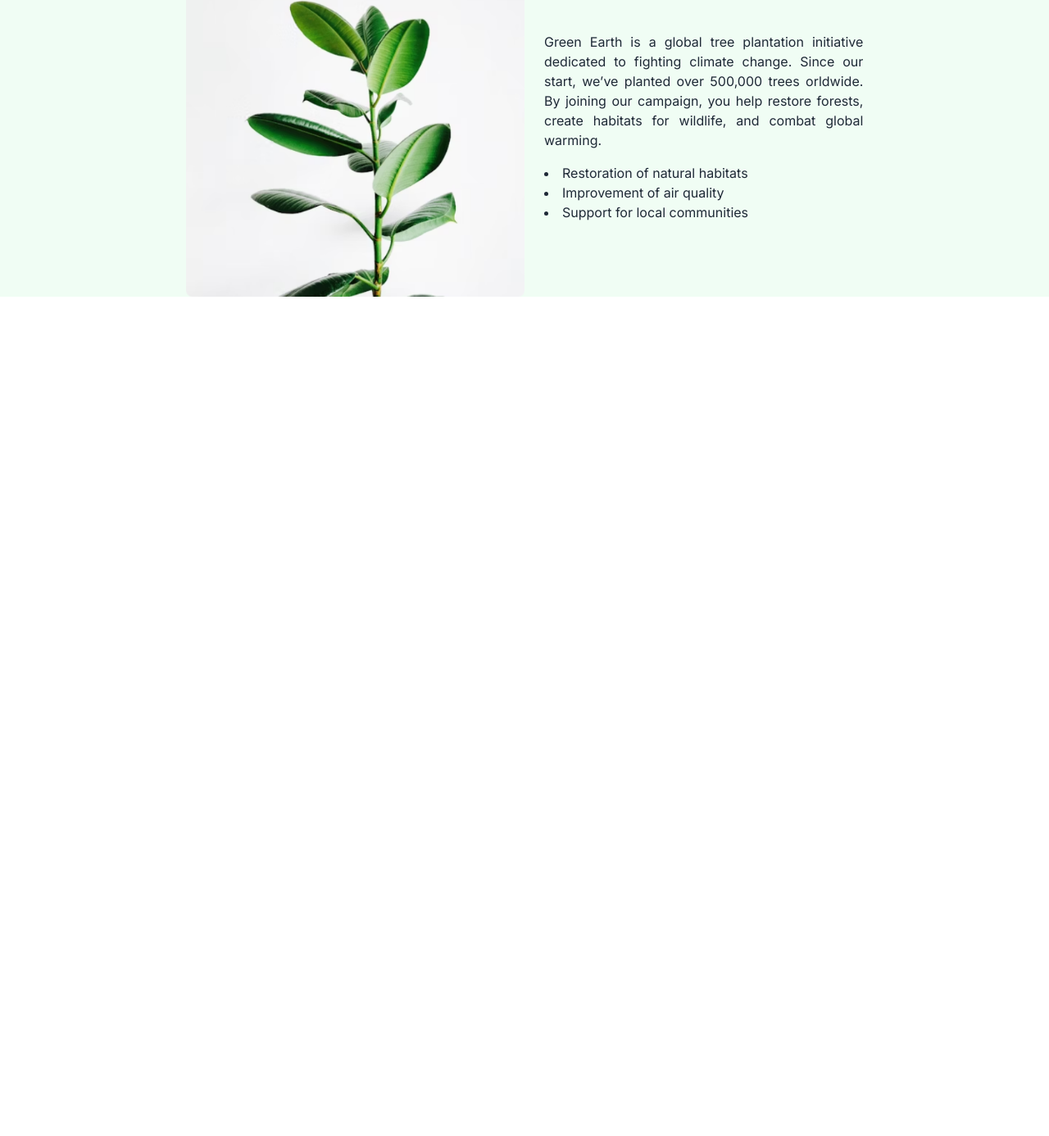
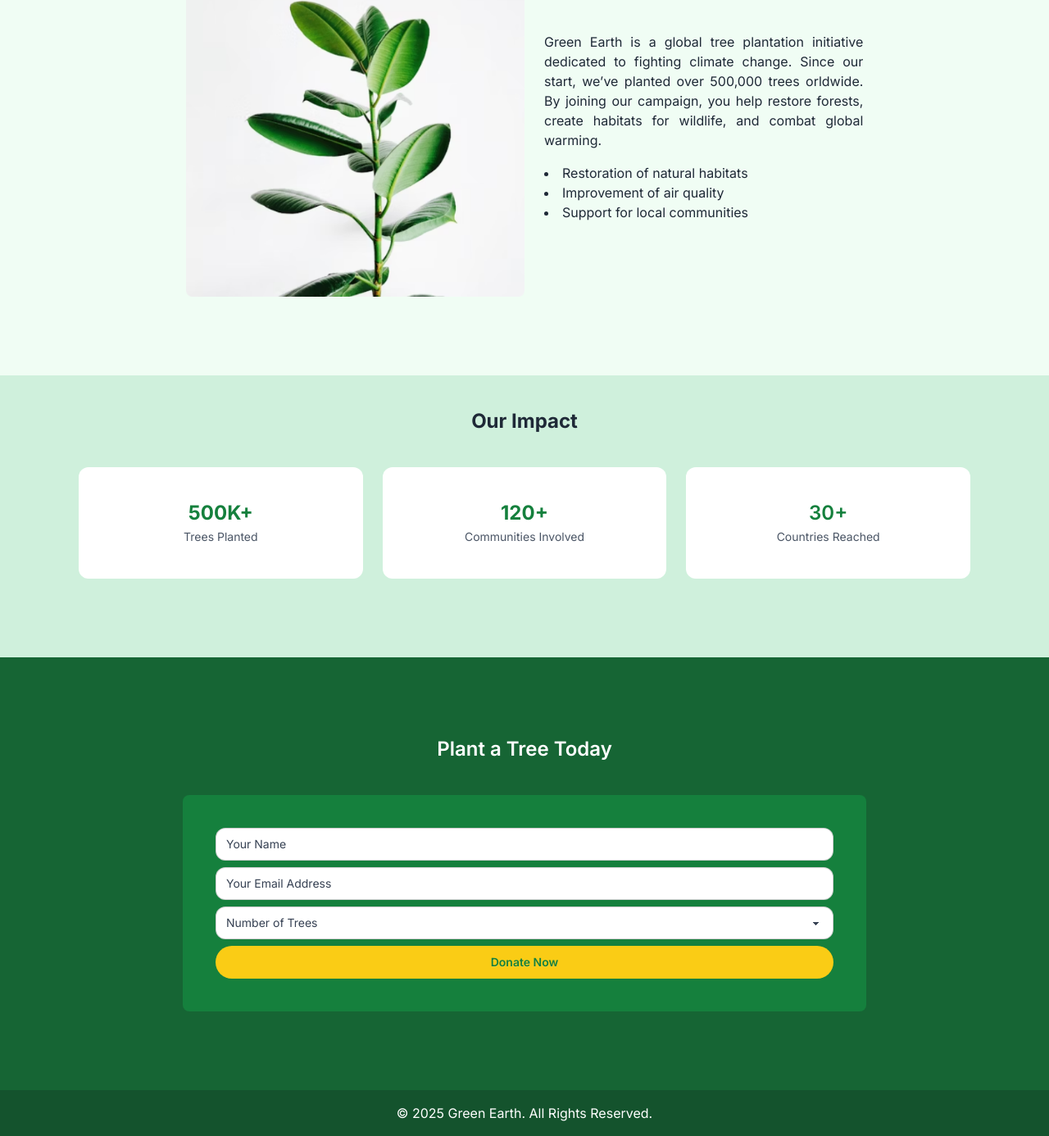
Before and after one commit to sharakhan/Assignment-06, a plain HTML site: page index.html in a window 1280 px wide. Shown: the part 884-2270 px from the top of the page at 82% size. Before the commit the page ends 1246 px from the top, so only its background shows below. Drawn offline with nearby package versions, Linux system fonts and the light colour scheme; no server answers.

Commit message:
Impact,plant a tree,footer  section

```diff
--- a/index.html
+++ b/index.html
@@ -98,7 +98,8 @@
                 <div class="grid md:grid-cols-2 items-center">
                     <div class="pb-4 md:pb-0"><img src="assets/about.png" alt="About"></div>
                     <div class="md:pl-6 text-justify ">
-                        <p class="text-[#1f2937]">Green Earth is a global tree plantation initiative dedicated to fighting climate change.
+                        <p class="text-[#1f2937]">Green Earth is a global tree plantation initiative dedicated to
+                            fighting climate change.
                             Since our start, we’ve planted over 500,000 trees orldwide. By joining our campaign, you
                             help restore forests, create habitats for wildlife, and combat global warming.</p>
                         <ul class="list-disc list-inside mt-4 text-[#1f2937]">
@@ -111,7 +112,61 @@
             </div>
             <div></div>
         </div>
-        <script src="script.js"></script>
+        <div class="bg-[#CFF0DC] mt-8 md:mt-24">
+            <h2 class="font-bold text-2xl text-center text-[#1f2937] pt-4 md:pt-10 mb-4 md:mb-10">Our Impact</h2>
+            <div
+                class="w-full grid md:grid-cols-3 gap-6 px-10 lg:px-24 justify-center text-center justify-items-center items-center pb-10 lg:pb-24">
+                <div
+                    class="bg-white p-10 w-full rounded-xl hover:bg-green-100 transform transition-transform duration-300 ease-in-out hover:scale-105">
+                    <span class="font-bold text-2xl text-[#15803d]">500K+</span><br /><span
+                        class="text-sm text-gray-600">Trees
+                        Planted</span>
+                </div>
+                <div
+                    class="bg-white p-10 w-full rounded-xl hover:bg-green-100 transform transition-transform duration-300 ease-in-out hover:scale-105">
+                    <span class="font-bold text-2xl text-[#15803d]">120+</span><br /><span
+                        class="text-sm text-gray-600">Communities Involved</span>
+                </div>
+                <div
+                    class="bg-white p-10 w-full rounded-xl hover:bg-green-100 transform transition-transform duration-300 ease-in-out hover:scale-105">
+                    <span class="font-semibold text-2xl text-[#15803d]">30+</span><br /><span
+                        class="text-sm text-gray-600">Countries Reached</span>
+                </div>
+            </div>
+        </div>
+    </main>
+    <footer class="bg-[#166534] text-center text-white">
+        <div class="p-4 md:p-10 lg:p-24">
+            <h2 class="font-semibold text-2xl pb-4 md:pb-10">Plant a Tree Today</h2>
+            <div class="bg-[#15803d] p-10 rounded-lg inline-block mx-auto">
+                <input type="text" placeholder="Your Name" class="input w-full mb-2 placeholder-gray-700 rounded-xl" />
+                <input type="text" placeholder="Your Email Address"
+                    class="input w-full mb-2 placeholder-gray-700 rounded-xl" />
+                <select class="select w-full text-gray-700 mb-2 rounded-xl">
+                    <option selected>Number of Trees</option>
+                    <option>1 Tree - $5</option>
+                    <option>2 Tree - $10</option>
+                    <option>3 Trees - $15</option>
+                    <option>5 Trees - $50</option>
+                    <option>10 Trees - $50</option>
+                </select>
+                <button class="btn bg-[#facc15] rounded-3xl border-none text-[#15803d] shadow-none w-full"> Donate
+                    Now</button>
+
+            </div>
+        </div>
+        <div class="bg-[#14532d] text-[#ffffff] p-4">© 2025 Green Earth. All Rights Reserved.</div>
+    </footer>
+
+    <dialog id="plant-modal" class="modal">
+        <div class="modal-box" id="modal-body">
+
+        </div>
+        <form method="dialog" class="modal-backdrop">
+            <button onclick="document.getElementById('plant-modal').classList.remove('modal-open')">close</button>
+        </form>
+    </dialog>
+    <script src="script.js"></script>
 </body>
 
 </html>
--- a/script.js
+++ b/script.js
@@ -32,7 +32,6 @@ window.addEventListener("load", async function () {
 })
 
 function loadPlants(url) {
-    // show loader
     const plants = document.getElementById('plants').innerHTML = `<div></div>
                 <div class="text-center"><span class="animate-pulse loading loading-ring loading-xl"></span></div>
                 <div></div>`;
@@ -117,9 +116,9 @@ function showDetails(plantId) {
             modalBody.innerHTML = `
             <h3 class="font-bold text-2xl mb-2">${data.plants.name}</h3>
             <img src="${data.plants.image}" alt="Image" class="rounded-xl h-60 w-full object-cover mb-4 " />
-            <p class="text-justify mb-2"><i class="fa-solid fa-cannabis"></i> <span class="font-semibold">Description:</span> ${data.plants.description}</p>
-            <p><i class="fa-solid fa-bangladeshi-taka-sign"></i> <span class="font-semibold">Price:</span> ৳${data.plants.price}</p>
-            <p class="mt-2"><i class="fa-solid fa-tag"></i> <span class="font-semibold">Category:</span> ${data.plants.category}</p>
+            <p class="mt-2"><span class="font-semibold">Category:</span> ${data.plants.category}</p>
+            <p><span class="font-semibold">Price:</span> ৳${data.plants.price}</p>
+            <p class="text-justify mb-2"><span class="font-semibold">Description:</span> ${data.plants.description}</p>
             <button class="btn bg-gray-800 text-white rounded-3xl w-full mt-2" onclick="document.getElementById('plant-modal').classList.remove('modal-open')">Close</button>
       `;
             const modal = document.getElementById('plant-modal');
@@ -164,3 +163,14 @@ function removeFromCart(name) {
     updateCartDisplay();
     alert('Item removed from cart');
 }
+function setActiveCategory(categoryId) {
+    if (!categoryId) {
+        categoryId = '99';
+    }
+    const childElements = document.getElementById('categories').querySelectorAll('*');
+    childElements.forEach(child => {
+        child.classList.remove('bg-green-700', 'text-white', 'rounded', 'cursor-pointer');
+    });
+    let activeCat = document.getElementById('cat' + categoryId);
+    activeCat.classList.add('bg-green-700', 'text-white', 'rounded', 'cursor-pointer');
+}
```
Also changed, not shown: 1 other file.
